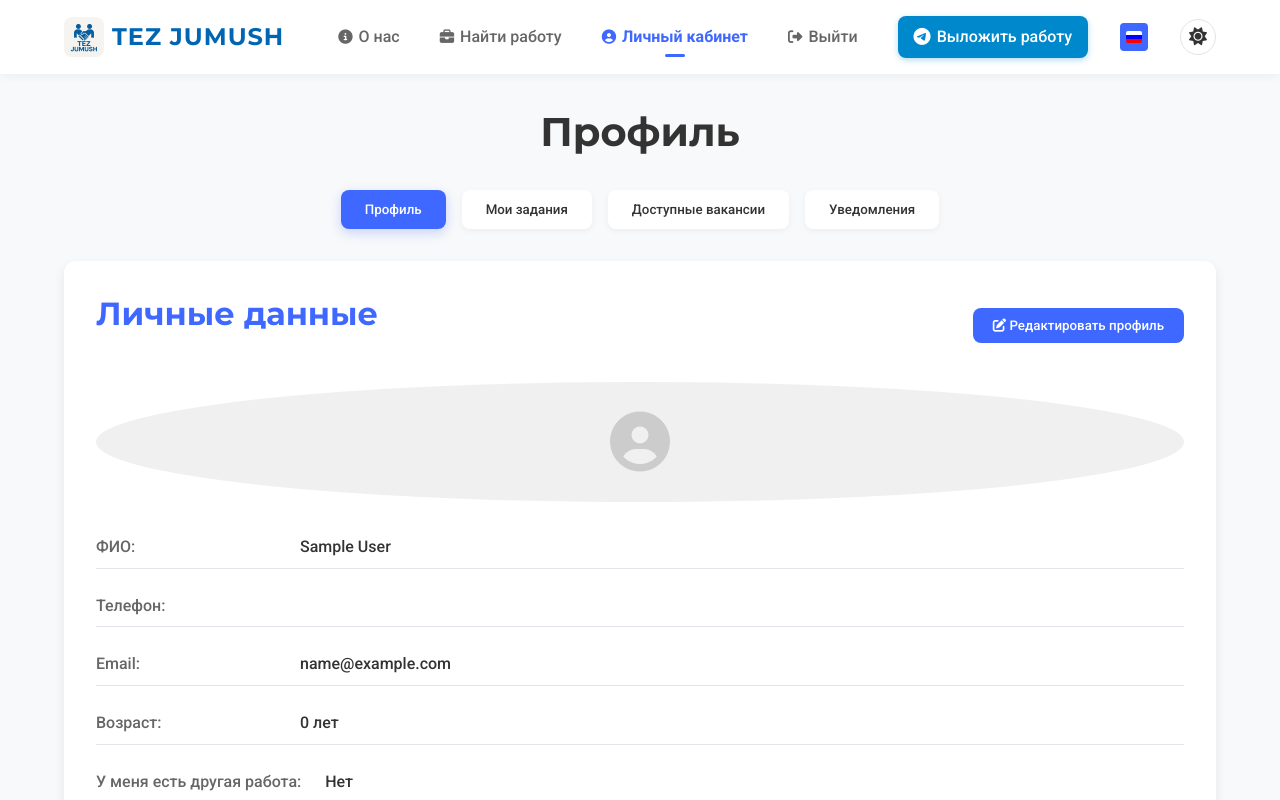
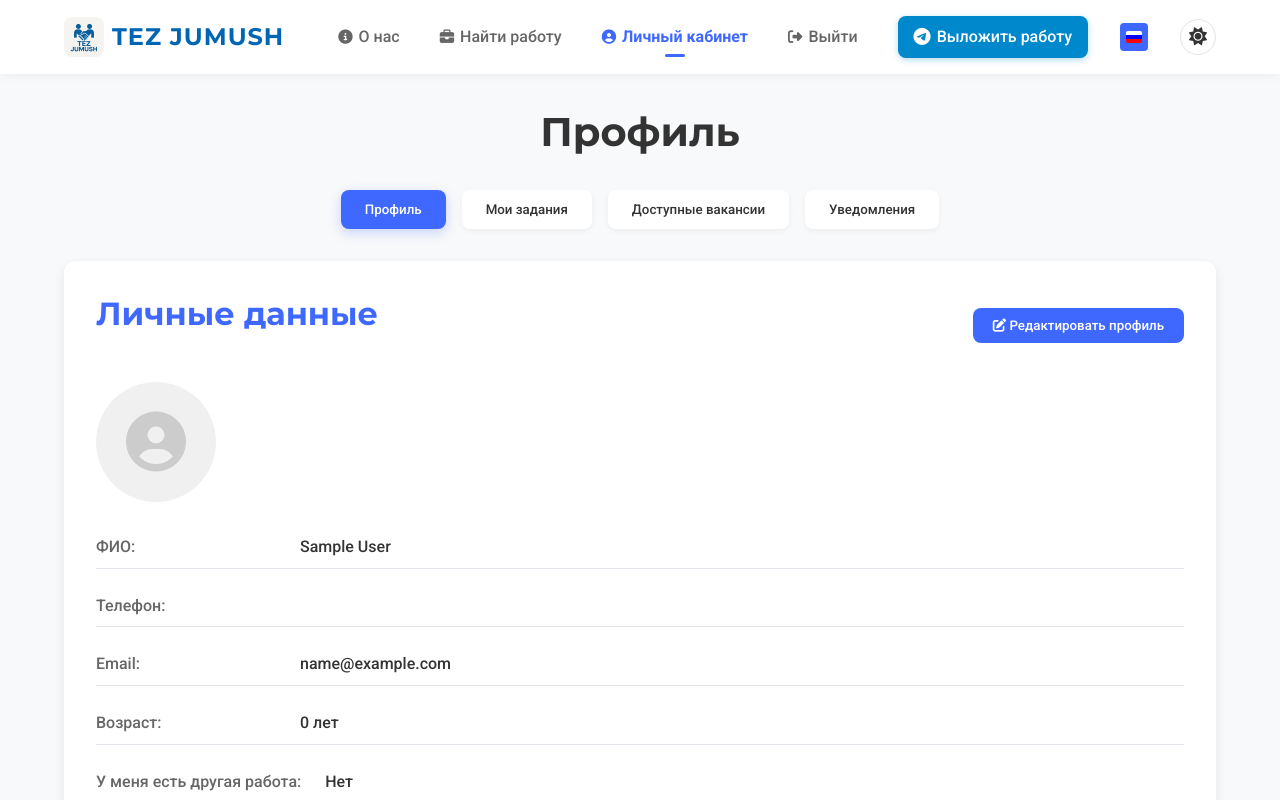
Before and after one commit to boynextdoor6666/Test, a Vue app: page /dashboard in a window 1280 px wide. Shown: the top 800 px of the page. Built offline with nearby package versions, Linux system fonts and the light colour scheme; sample sign-in values are in the browser's storage.

Commit message:
avatar placeholder

```diff
--- a/src/views/DashboardView.vue
+++ b/src/views/DashboardView.vue
@@ -1729,7 +1729,7 @@ const handleAddJob = () => {
 }
 
 .avatar-placeholder {
-  width: a20px;
+  width: 120px;
   height: 120px;
   border-radius: 50%;
   background-color: #f0f0f0;
```
